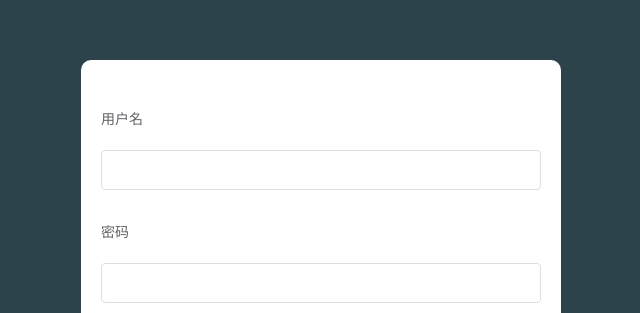
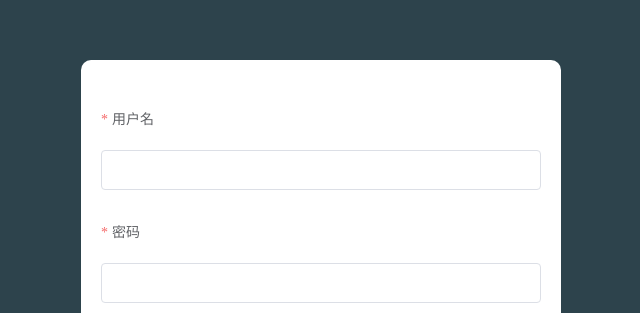
Before and after one commit to ladderwang/shop_admin_project, a Vue app: page /#/ in a window 1280 px wide. Shown: the part 156-469 px from the top of the page, without its empty margins (319-959 px from the left). Built offline with nearby package versions, Linux system fonts and the light colour scheme.

Commit message:
login表单校验完成

```diff
--- a/src/views/Login.vue
+++ b/src/views/Login.vue
@@ -7,11 +7,12 @@
         :model="loginForm"
         label-width="80px"
         label-position="top"
+        :rules="rules"
       >
-        <el-form-item label="用户名">
+        <el-form-item label="用户名" prop="username">
           <el-input v-model="loginForm.username"></el-input>
         </el-form-item>
-        <el-form-item label="密码">
+        <el-form-item label="密码" prop="password">
           <el-input v-model="loginForm.password"></el-input>
         </el-form-item>
         <el-form-item>
@@ -30,6 +31,26 @@ export default {
       loginForm: {
         username: "",
         password: ""
+      },
+      rules: {
+        username: [
+          { required: true, message: "请输入用户名", trigger: "blur" },
+          {
+            min: 5,
+            max: 12,
+            message: "长度必须为5-12个字符",
+            trigger: "change"
+          }
+        ],
+        password: [
+          { required: true, message: "请输入密码", trigger: "blur" },
+          {
+            min: 5,
+            max: 12,
+            message: "长度必须为5-12个字符",
+            trigger: "change"
+          }
+        ]
       }
     };
   }
```
